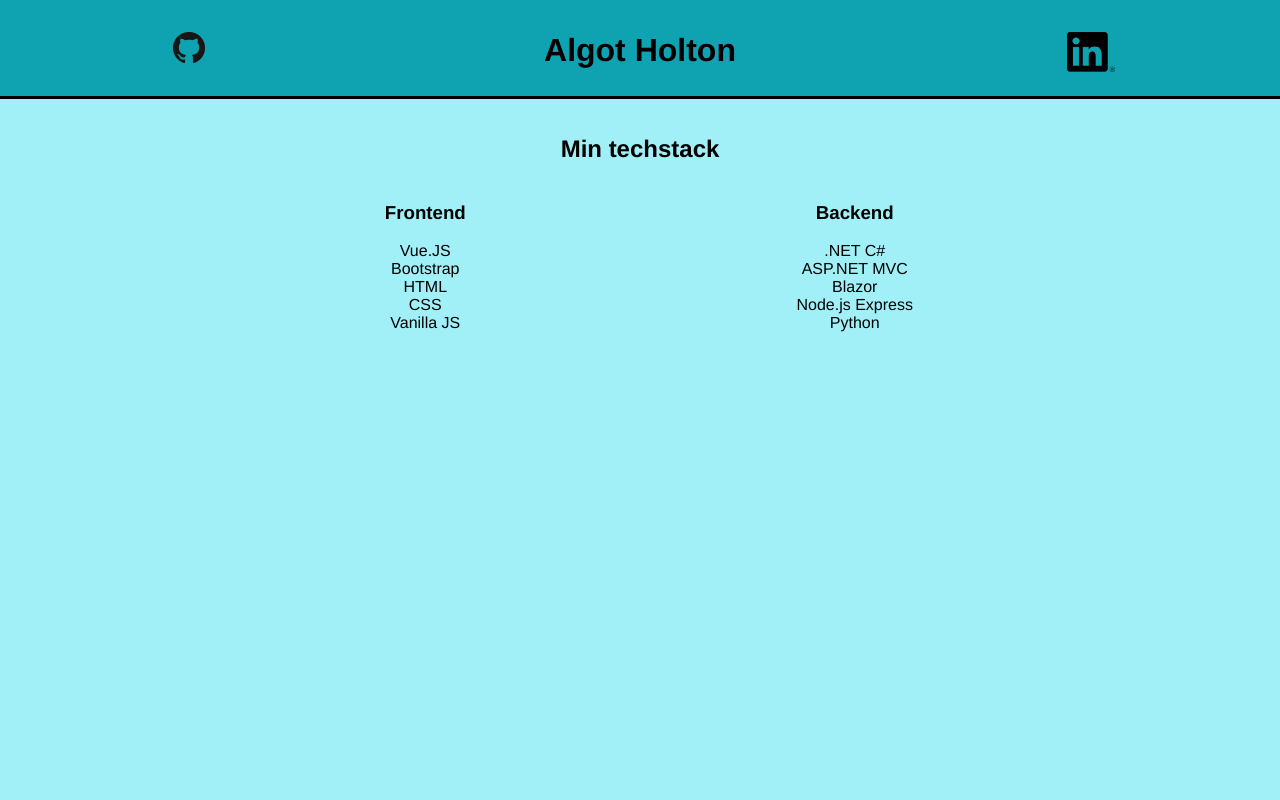
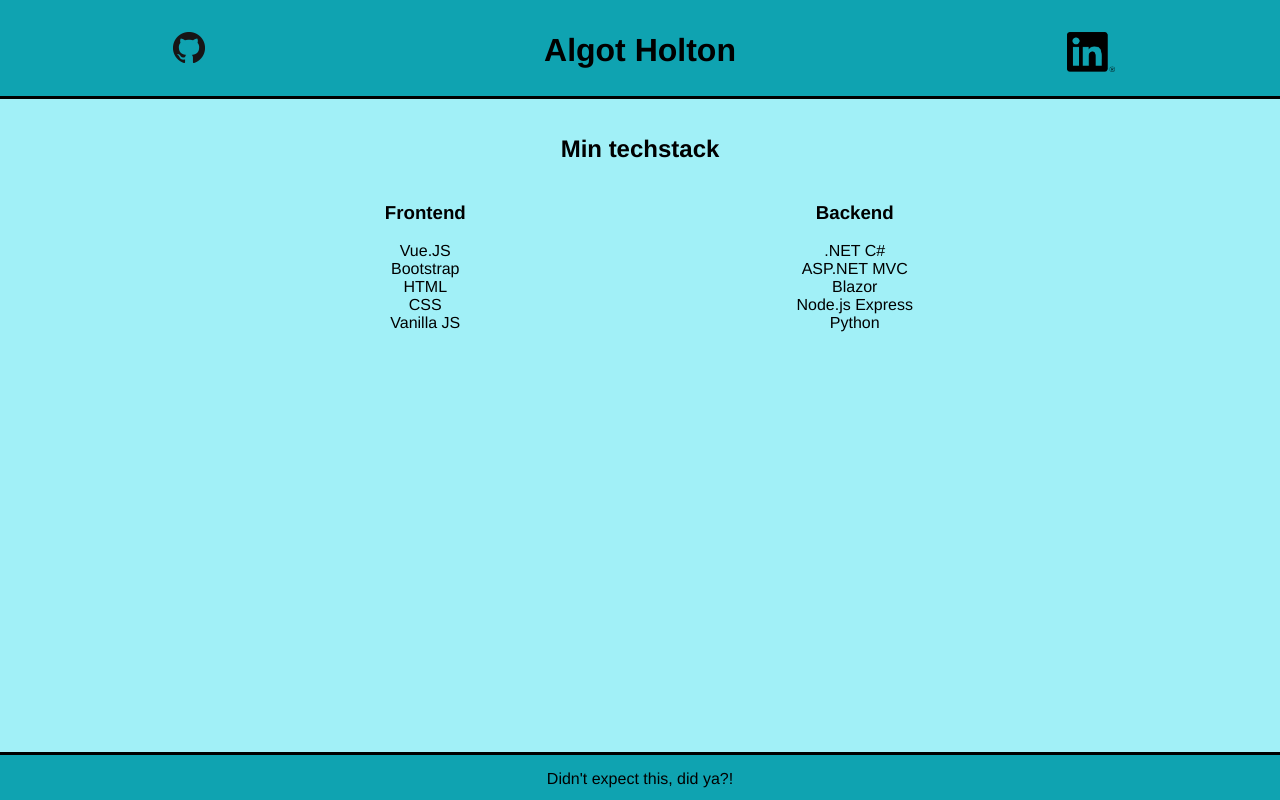
Before and after one commit to Drawserqzez/drawserqzez.github.io, a Vue app: page /#/ in a window 1280 px wide. Built offline with nearby package versions, Linux system fonts and the light colour scheme.

Commit message:
Added footer

```diff
--- a/src/App.vue
+++ b/src/App.vue
@@ -4,16 +4,19 @@
     <div class="wrapper">
       <router-view></router-view>
     </div>
+    <Footer />
   </div>
 </template>
 
 <script>
 import Navigation from './components/Navigation.vue'
+import Footer from './components/Footer.vue'
 
 export default {
   name: 'App',
   components: {
-    Navigation
+    Navigation,
+    Footer
   }
 }
 </script>
--- /dev/null
+++ b/src/components/Footer.vue
@@ -0,0 +1,73 @@
+<template>
+    <div class="footer">
+        <p><a class="footer-link" target="blank" :href="this.chosenFooterText.url">{{ this.chosenFooterText.text }}</a></p>
+    </div>
+</template>
+
+<script>
+
+export default {
+    Name: "Footer",
+    data: function() {
+        return {
+            footerText: [
+                {
+                    url: 'https://vuejs.org',
+                    text: 'Made with ❤ using Vue.js'
+                },
+                {
+                    url: 'https://github.com/drawserqzez/drawserqzez.github.io',
+                    text: 'Hosted on Github!'
+                },
+                {
+                    url: 'https://youtu.be/sAn7baRbhx4',
+                    text: "Didn't expect this, did ya?!"
+                }
+            ],
+            chosenFooterText: {
+                url: "",
+                text: ""
+            },
+        }
+    },
+    methods: {
+        getFooterText: function() {
+            let index = Math.floor(Math.random() * this.footerText.length);
+
+            this.chosenFooterText = this.footerText[index];
+            setTimeout(this.getFooterText, 8000);
+        }
+    },
+    mounted: function() {
+        this.getFooterText();
+    }
+}
+</script>
+
+<style>
+    .footer {
+        position: fixed;
+        bottom: 0;
+        left: 0;
+        width: 100%;
+        height: 2rem;
+        background-color: #0fa3b1;
+
+        border-top: solid black;
+
+        padding: .4rem 0;
+    }
+
+    .footer > p {
+        margin-top: .5rem;
+    }
+
+    .footer-link {
+        color: black;
+        text-decoration: none;
+    }
+
+    .footer-link:hover {
+        text-decoration: underline;
+    }
+</style>
```
